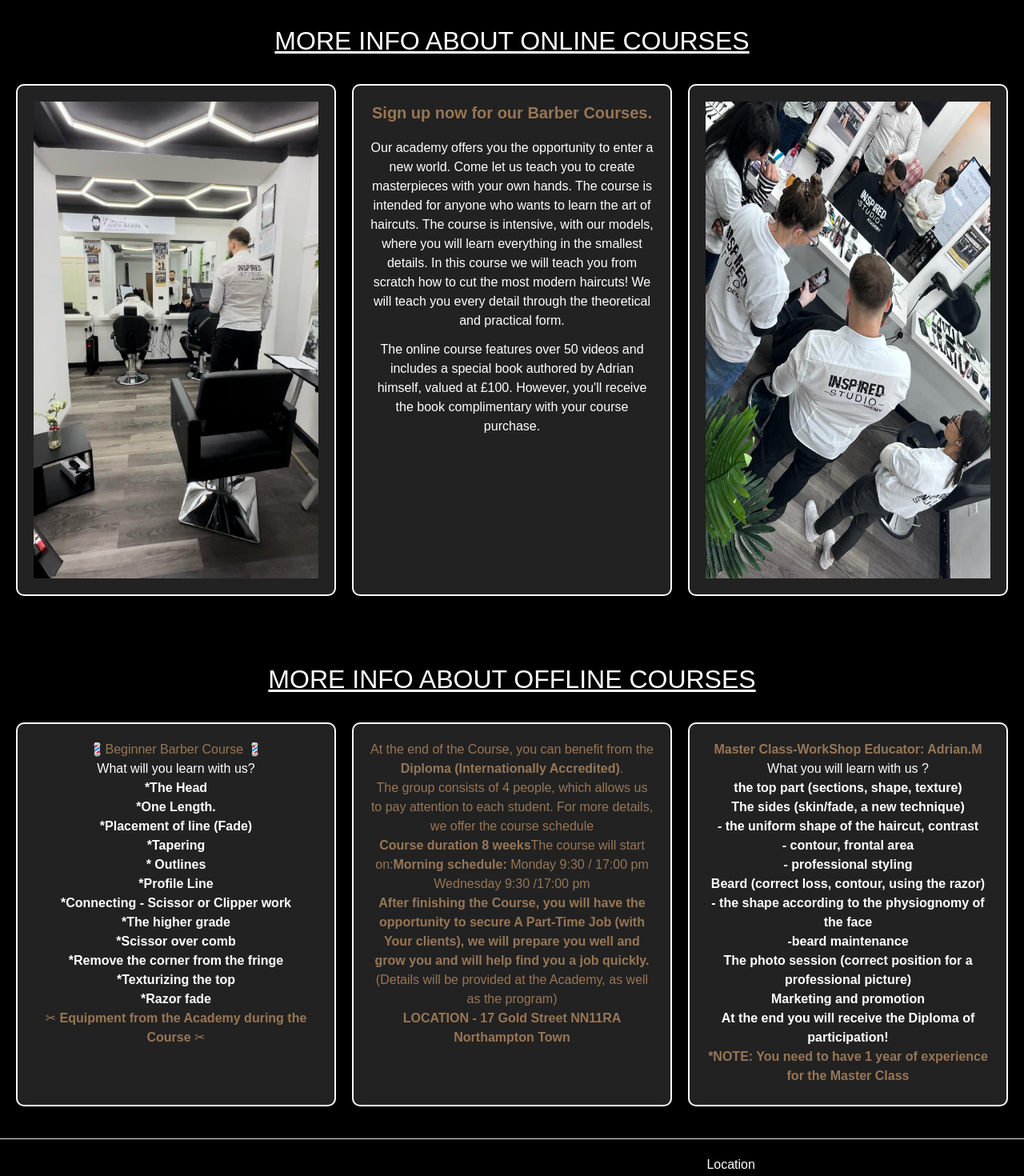
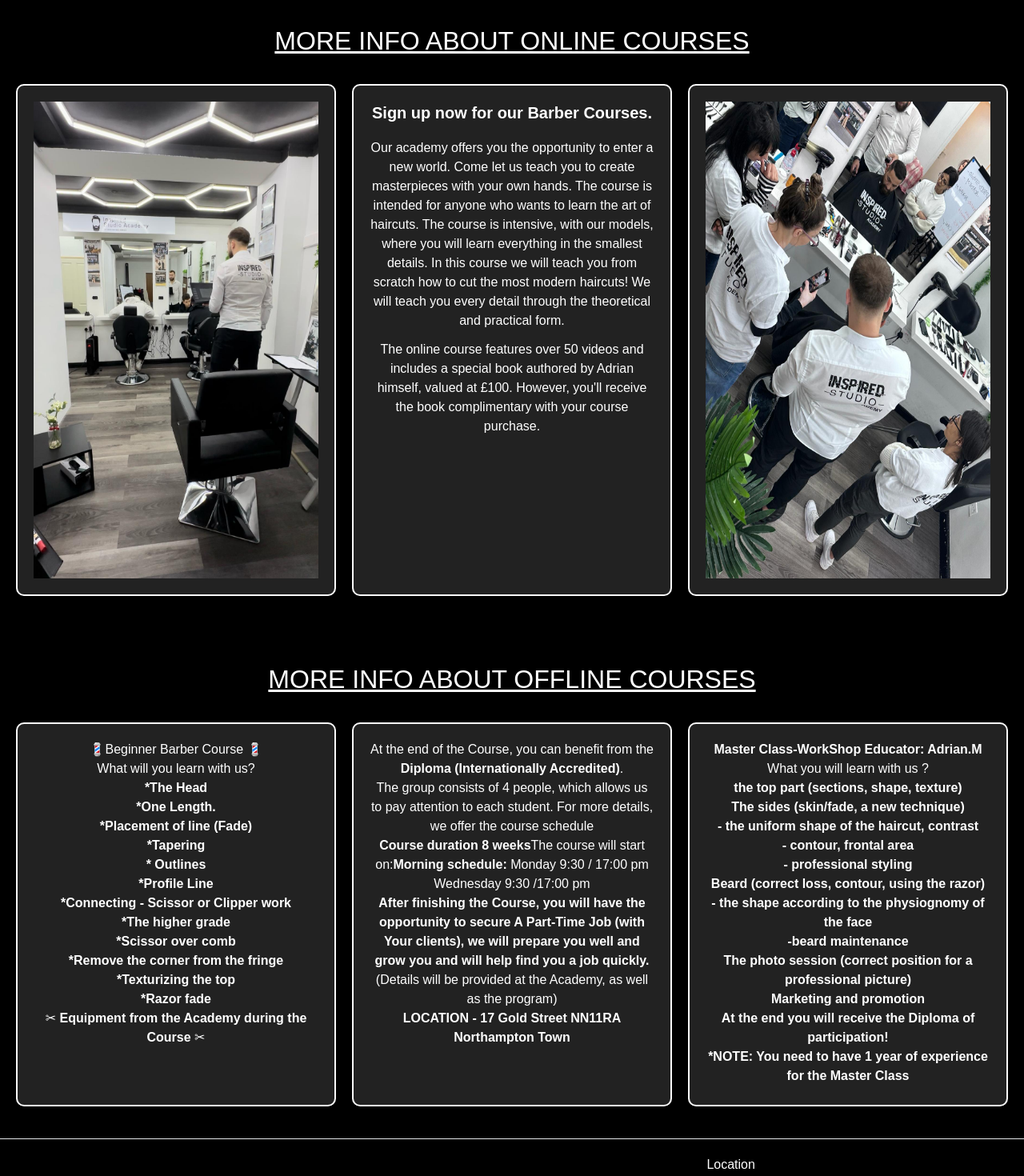
Before and after one commit to semalM20/inspired_main_frontend, a React (Create React App) app: page /course in a window 1280 px wide. Shown: the part 1180-2650 px from the top of the page at 80% size. Built offline with nearby package versions, Linux system fonts and the light colour scheme; grey boxes are pictures that could not be loaded; a web font is replaced by a local one.

Commit message:
text color changed

```diff
--- a/src/components/Footer.js
+++ b/src/components/Footer.js
@@ -56,6 +56,10 @@ const Footer = () => {
                 loading="lazy"
                 referrerPolicy="no-referrer-when-downgrade"
               ></iframe>
+              <p>&nbsp;----------------------------</p>
+              <p className="capitalize">
+                &nbsp;&nbsp;Close to Train Station 🚉
+              </p>
             </div>
           </div>
 
--- a/src/pages/booking/Booking.js
+++ b/src/pages/booking/Booking.js
@@ -202,7 +202,8 @@ const Booking = () => {
             </button>
             <p
               className="mt-2 p-2 text-xl font-semibold"
-              style={{ color: "#977656" }}
+              // style={{ color: "#977656" }}
+              style={{ color: "white" }}
             >
               BEGINNER'S COURSE
             </p>
@@ -227,7 +228,8 @@ const Booking = () => {
             </button>
             <p
               className="mt-2 p-2 text-xl font-semibold"
-              style={{ color: "#977656" }}
+              // style={{ color: "#977656" }}
+              style={{ color: "white" }}
             >
               MASTER'S COURSE
             </p>
@@ -240,7 +242,8 @@ const Booking = () => {
 
         <div className="info-grid h-[420px] flex flex-col justify-around items-center">
           <div className="info-item flex flex-col justify-around w-1/2 h-72">
-            <p style={{ color: "#977656", fontSize: "24px" }}>
+            {/* <p style={{ color: "#977656", fontSize: "24px" }}> */}
+            <p style={{ color: "white", fontSize: "24px" }}>
               <strong> Sign up now for our Barber Courses. </strong>
             </p>
 
--- a/src/pages/course/Course.js
+++ b/src/pages/course/Course.js
@@ -274,7 +274,8 @@ const Course = () => {
           <div className="course-info">
             <h1>Online Beginner Barber Step-By-Step Course was for £1250</h1>
             <h1>And now for first 100 people 60% OFF/- </h1>
-            <h2 style={{ color: "#977656" }}>
+            {/* <h2 style={{ color: "#977656" }}> */}
+            <h2 style={{ color: "white" }}>
               {" "}
               <u>Now only for £500 </u>
             </h2>
@@ -295,7 +296,8 @@ const Course = () => {
                   />
                 </div>
                 <div className="flip-card-back">
-                  <h4 style={{ color: "#977656" }}>
+                  {/* <h4 style={{ color: "#977656" }}> */}
+                  <h4 style={{ color: "white" }}>
                     {" "}
                     This course, created by our expert Adrian, includes:{" "}
                   </h4>{" "}
@@ -345,10 +347,11 @@ const Course = () => {
                 />
               </div>
               <div className="flip-card-back">
-                <h4 style={{ color: "#977656" }}>
+                {/* <h4 style={{ color: "#977656" }}> */}
+                <h4 style={{ color: "white" }}>
                   Beginner Barber Course Modules :
                 </h4>
-                <br></br>
+                <br />
                 <h5 style={{ fontSize: "14px" }}>~ Clipper Grades </h5>
                 <h5 style={{ fontSize: "14px" }}>~ One Length Haircut </h5>
                 <h5 style={{ fontSize: "14px" }}>~ Scissor Cut-Underhand </h5>
@@ -392,9 +395,11 @@ const Course = () => {
                 />
               </div>
               <div className="flip-card-back">
-                <h4 style={{ color: "#977656" }}>
+                {/* <h4 style={{ color: "#977656" }}> */}
+                <h4 style={{ color: "white" }}>
                   Master Class-WorkShop Educator Modules :
                 </h4>
+                <br />
                 <h5> ~ the top part </h5>
                 <h5> ~ the sides </h5>
                 <h5> ~ the uniform shape of the haircut </h5>
@@ -429,7 +434,8 @@ const Course = () => {
             />
           </div>
           <div className="info-item-course">
-            <p style={{ color: "#977656", marginBottom: "5%" }}>
+            {/* <p style={{ color: "#977656", marginBottom: "5%" }}> */}
+            <p style={{ color: "white", marginBottom: "5%" }}>
               <strong className="text-xl">
                 {" "}
                 Sign up now for our Barber Courses.{" "}
@@ -470,7 +476,8 @@ const Course = () => {
         </h3>
         <div className="info-grid-course">
           <div className="info-item-off-course">
-            <p style={{ color: "#977656" }}>
+            {/* <p style={{ color: "#977656" }}> */}
+            <p style={{ color: "white" }}>
               💈Beginner Barber Course 💈<br></br>{" "}
             </p>
 
@@ -490,7 +497,8 @@ const Course = () => {
               <strong>*Texturizing the top </strong> <br></br>
               <strong>*Razor fade </strong> <br></br>
             </p>
-            <p style={{ color: "#977656" }}>
+            {/* <p style={{ color: "#977656" }}> */}
+            <p style={{ color: "white" }}>
               {" "}
               ✂ <strong>
                 Equipment from the Academy during the Course
@@ -498,7 +506,8 @@ const Course = () => {
             </p>
           </div>
           <div className="info-item-off-course">
-            <p style={{ color: "#977656" }}>
+            {/* <p style={{ color: "#977656" }}> */}
+            <p style={{ color: "white" }}>
               At the end of the Course, you can benefit from the{" "}
               <strong>Diploma (Internationally Accredited)</strong>.<br></br>
               The group consists of 4 people, which allows us to pay attention
@@ -520,7 +529,8 @@ const Course = () => {
             </p>
           </div>
           <div className="info-item-off-course">
-            <p style={{ color: "#977656" }}>
+            {/* <p style={{ color: "#977656" }}> */}
+            <p style={{ color: "white" }}>
               {" "}
               <strong> Master Class-WorkShop Educator: Adrian.M </strong>
               <br></br>{" "}
@@ -544,7 +554,8 @@ const Course = () => {
                 <br></br>
               </strong>
             </p>
-            <p style={{ color: "#977656" }}>
+            {/* <p style={{ color: "#977656" }}> */}
+            <p style={{ color: "white" }}>
               {" "}
               <strong>
                 {" "}
```
